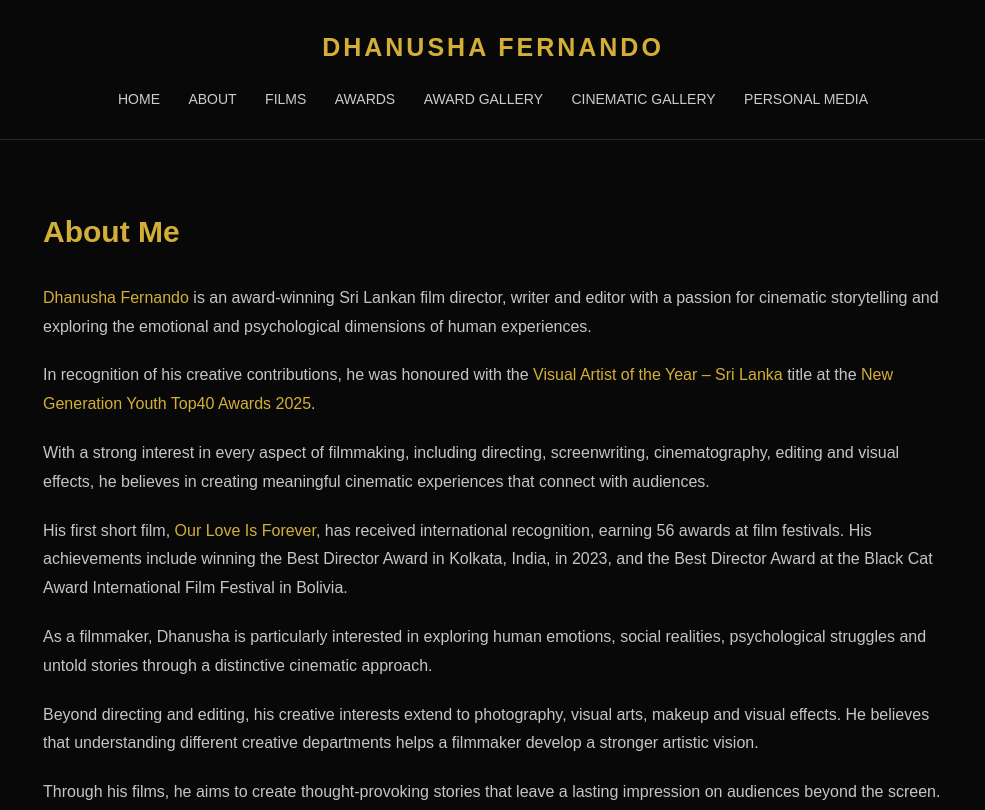
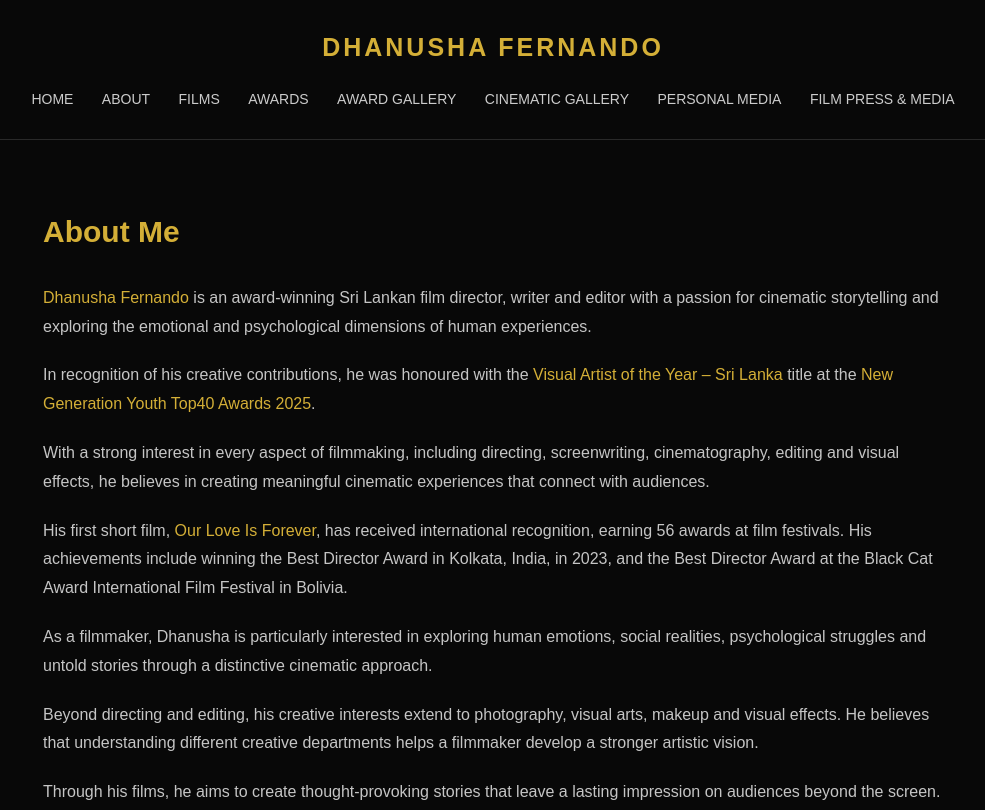
Before and after one commit to dhanushafernando/dhanushafernando.github.io, a plain HTML site: page about.html in a window 1280 px wide. Shown: the top 810 px of the page, without its empty margins (147-1132 px from the left). Drawn offline with Linux system fonts and the light colour scheme.

Commit message:
Add link to Film Press & Media in about.html

```diff
--- a/about.html
+++ b/about.html
@@ -112,6 +112,7 @@ footer {
         <a href="gallery.html">AWARD GALLERY</a>
         <a href="cinematic-gallery.html">CINEMATIC GALLERY</a>
         <a href="personal-media.html">PERSONAL MEDIA</a>
+        <a href="film-press-media.html">FILM PRESS & MEDIA</a>
     </nav>
 </header><main class="container"><h2>About Me</h2>
 
```
